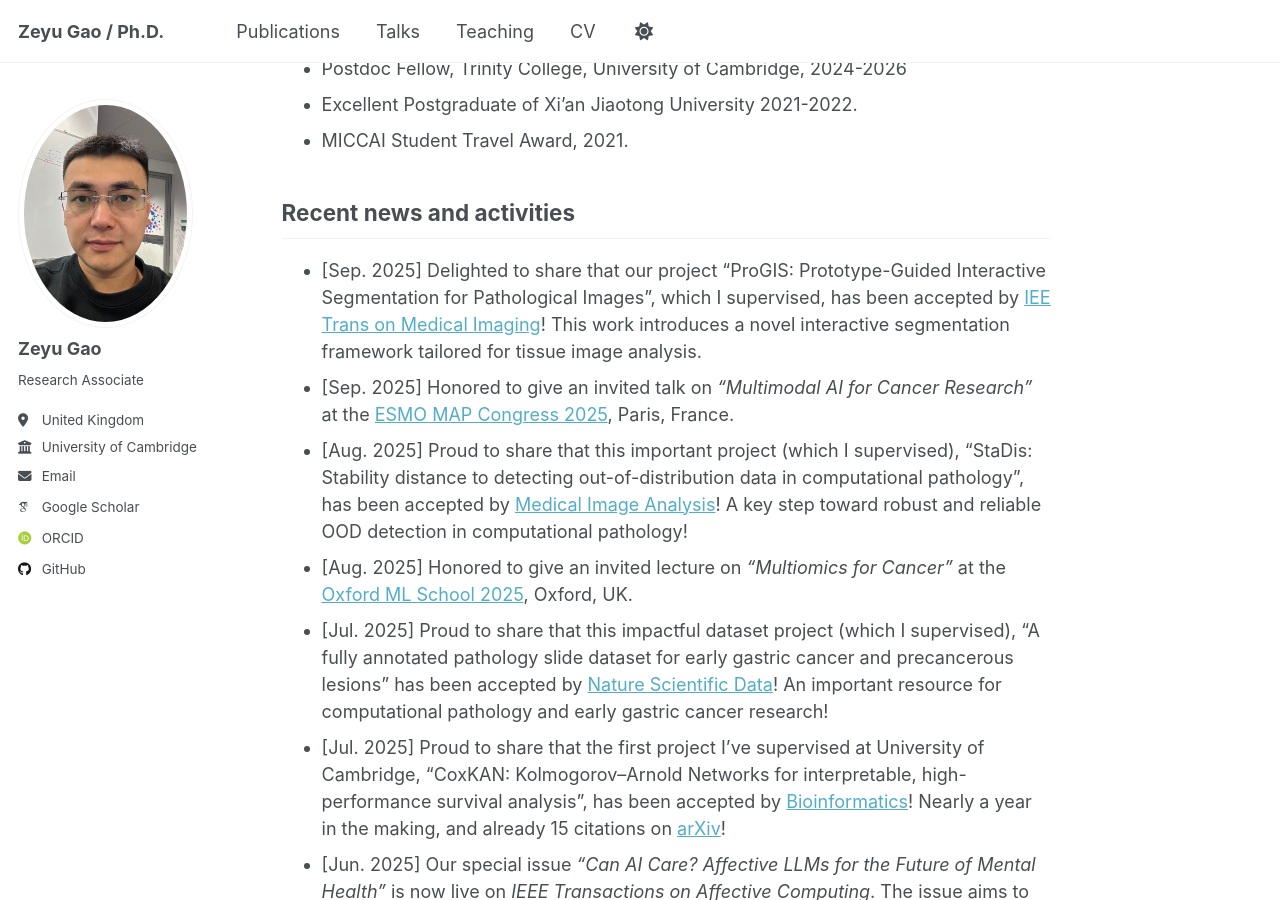
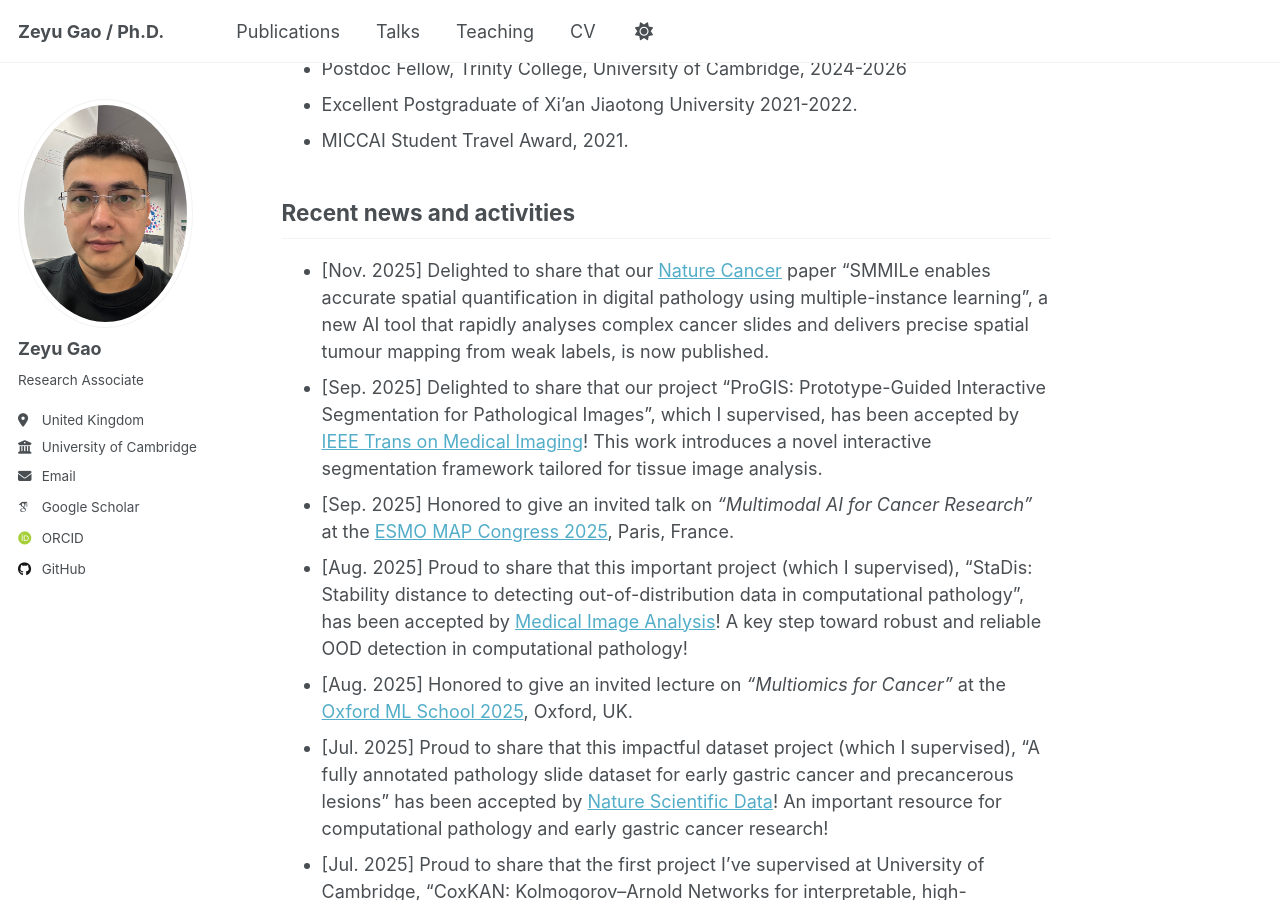
Before and after one commit to ZeyuGaoAi/ZeyuGaoAi.github.io, a Jekyll site: the page built from _pages/about.md, in a window 1280 px wide and 900 px high, scrolled down 1068 px. Built offline with Jekyll 4.4.1, drawn with Linux system fonts in a browser that asks for light colours; some web fonts are replaced; a script that is not in the unit is left out.

Commit message:
Update about.md

```diff
--- a/_pages/about.md
+++ b/_pages/about.md
@@ -35,7 +35,8 @@ Selected Honors & Awards
 
 Recent news and activities
 ------
-- [Sep. 2025] Delighted to share that our project "ProGIS: Prototype-Guided Interactive Segmentation for Pathological Images", which I supervised, has been accepted by [IEE Trans on Medical Imaging](https://ieeexplore.ieee.org/abstract/document/11168941)! This work introduces a novel interactive segmentation framework tailored for tissue image analysis.
+- [Nov. 2025] Delighted to share that our [Nature Cancer](https://www.nature.com/articles/s43018-025-01060-8) paper "SMMILe enables accurate spatial quantification in digital pathology using multiple-instance learning", a new AI tool that rapidly analyses complex cancer slides and delivers precise spatial tumour mapping from weak labels, is now published.
+- [Sep. 2025] Delighted to share that our project "ProGIS: Prototype-Guided Interactive Segmentation for Pathological Images", which I supervised, has been accepted by [IEEE Trans on Medical Imaging](https://ieeexplore.ieee.org/abstract/document/11168941)! This work introduces a novel interactive segmentation framework tailored for tissue image analysis.
 - [Sep. 2025] Honored to give an invited talk on *“Multimodal AI for Cancer Research”* at the [ESMO MAP Congress 2025](https://www.esmo.org/meeting-calendar/molecular-analysis-for-precision-oncology-congress-2025/programme), Paris, France.
 - [Aug. 2025] Proud to share that this important project (which I supervised), “StaDis: Stability distance to detecting out-of-distribution data in computational pathology”, has been accepted by [Medical Image Analysis](https://www.sciencedirect.com/science/article/pii/S1361841525003202)! A key step toward robust and reliable OOD detection in computational pathology!
 - [Aug. 2025] Honored to give an invited lecture on *“Multiomics for Cancer”* at the [Oxford ML School 2025](https://www.oxfordml.school/2025-health), Oxford, UK.
```
